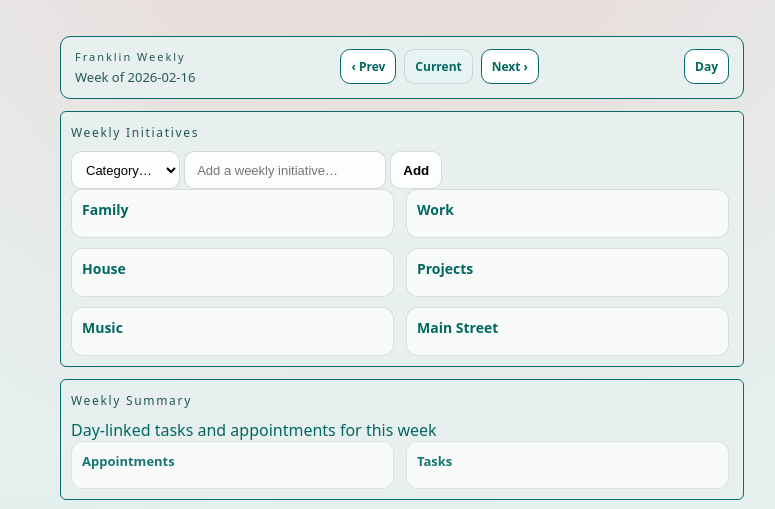
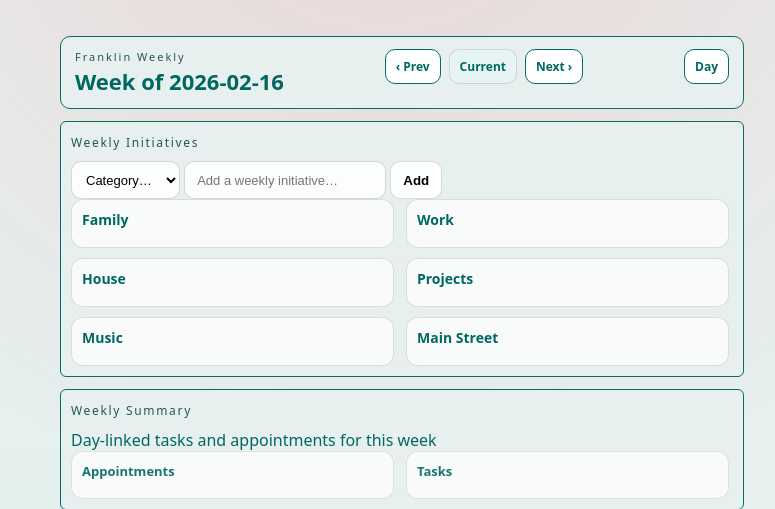
Before and after one commit to andyleer/miniFranklin, a Flask app: page /week/current in a window 1280 px wide. Shown: the top 509 px of the page, without its empty margins (256-1031 px from the left). Run offline with Flask 3, Linux system fonts and the light colour scheme; data comes from the database, SQL or seed files in the repository; data that the repository does not hold is empty.

Commit message:
Change date display to a larger format

```diff
--- a/app/templates/week.html
+++ b/app/templates/week.html
@@ -8,7 +8,7 @@
 <header class="topbar">
   <div class="wk-head-left">
     <div class="brand"> Franklin Weekly </div>
-    <div class="date-sub">Week of {{ week_start.isoformat() }}</div>
+    <div class="date-big">Week of {{ week_start.isoformat() }}</div>
   </div>
 
 
```
